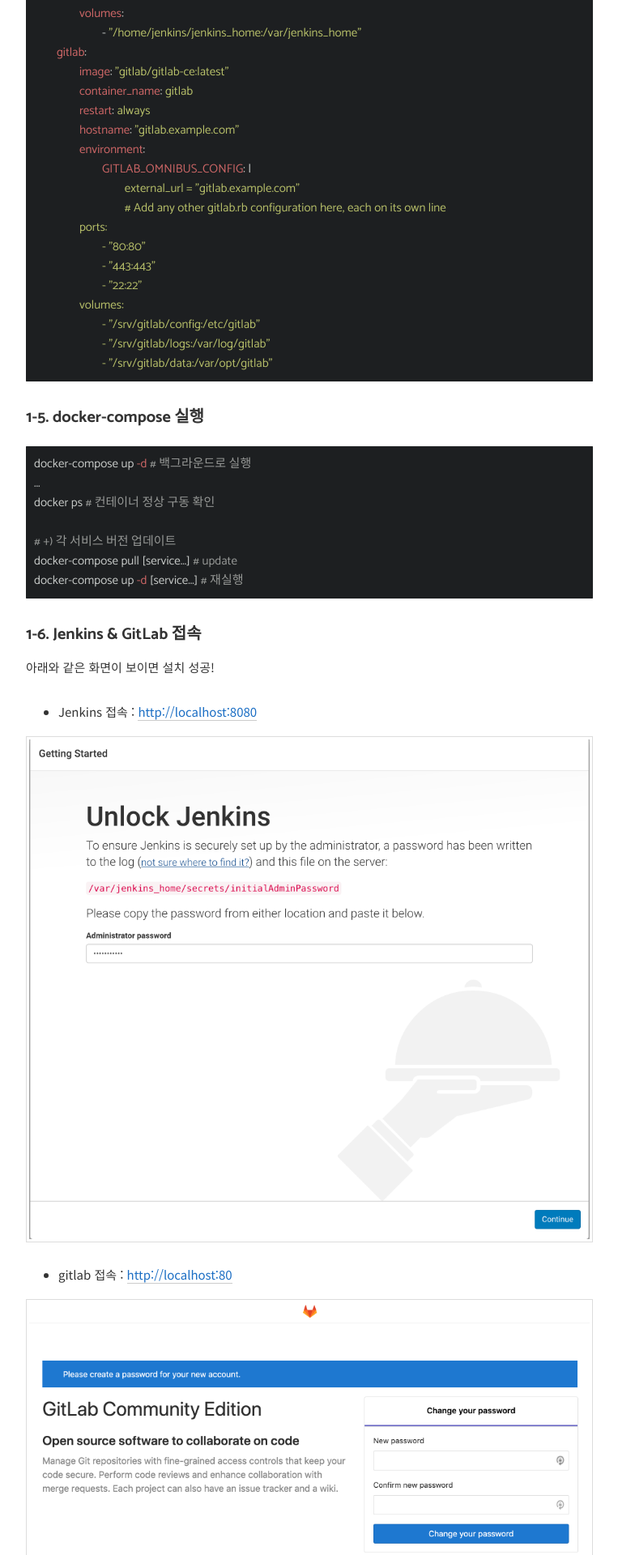
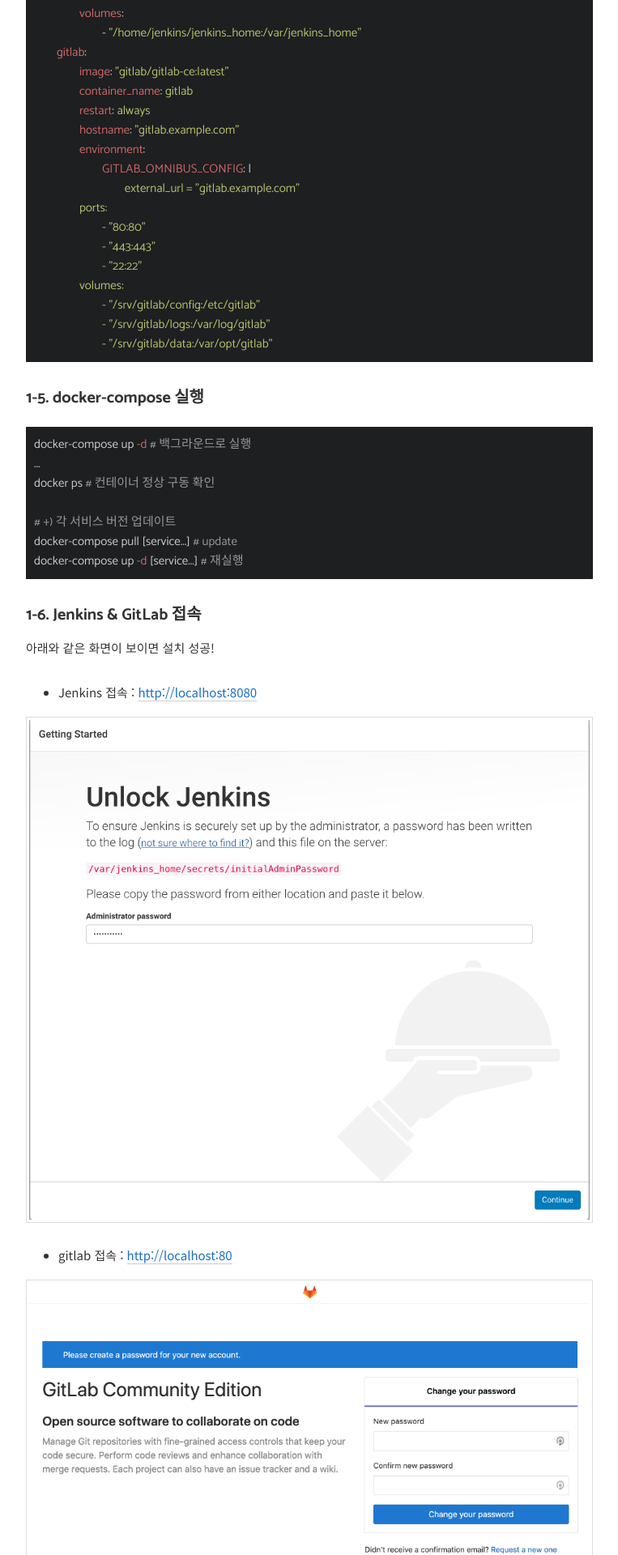
Before and after one commit to gwonsungjun/gwonsungjun.github.io, a Jekyll site: the page built from _posts/2019-04-09-jenkins_tutorial_1.md, in a window 1280 px wide. Shown: the part 3615-5535 px from the top of the page at 81% size, without its empty margins (258-1021 px from the left). Built offline with Jekyll 4.4.1, drawn with Linux system fonts in a browser that asks for light colours; comment, search, counter and statistics services are not loaded; some of the changed lines change nothing that is shown; some of the changed text lies outside the part shown.

Commit message:
Edit typo

```diff
--- a/_posts/2019-04-09-jenkins_tutorial_1.md
+++ b/_posts/2019-04-09-jenkins_tutorial_1.md
@@ -1,7 +1,7 @@
 ---
 title: '1) Jenkins Tutorial - Installing Jenkins and GitLab with Docker'
 layout: post
-tags : jenkins, docker
+tags : jenkins, docker, gitlab
 category: jenkins
 subtitle: 도커를 이용해 젠킨스, 깃랩 설치하기.
 author : sungjun
@@ -133,7 +133,6 @@
 		environment:
 			GITLAB_OMNIBUS_CONFIG: |
 				external_url = "gitlab.example.com"
-				# Add any other gitlab.rb configuration here, each on its own line
 		ports:
 			- "80:80"
 			- "443:443"
```
